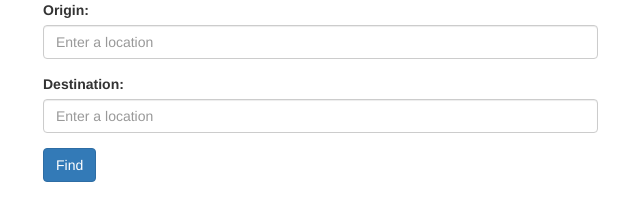
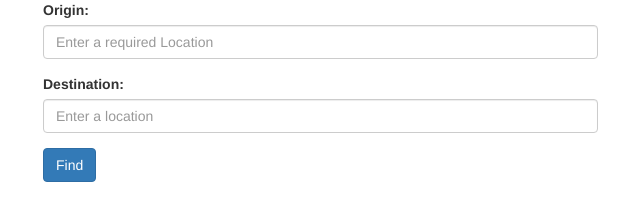
Before and after one commit to swarnaawasthy/NearByLocationFinder, a plain HTML site: page index.html in a window 1280 px wide. Shown: the full height of the page, 27-667 px from the left. Drawn offline with nearby package versions, Linux system fonts and the light colour scheme; some packages are replaced by stand-ins of ours.

Commit message:
Update index.html

```diff
--- a/index.html
+++ b/index.html
@@ -15,7 +15,7 @@
                 <form id="distance_form">
                     <div class="form-group">
                         <label>Origin: </label>
-                        <input id="from_places" class="form-control" placeholder="Enter a location" />
+                        <input id="from_places" class="form-control" placeholder="Enter a required Location" />
                         <input id="origin" type="hidden" name="origin" required />
                     </div>
                     <div class="form-group">
```
